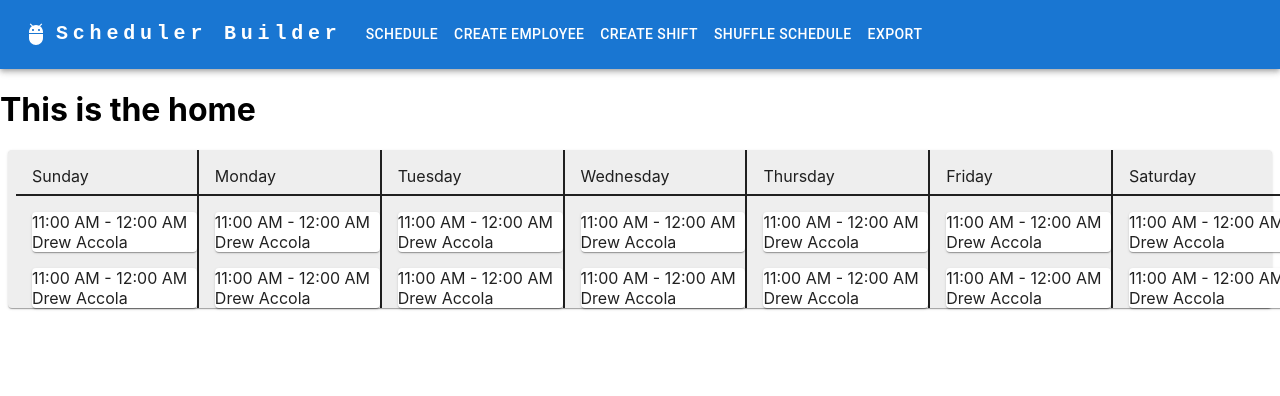
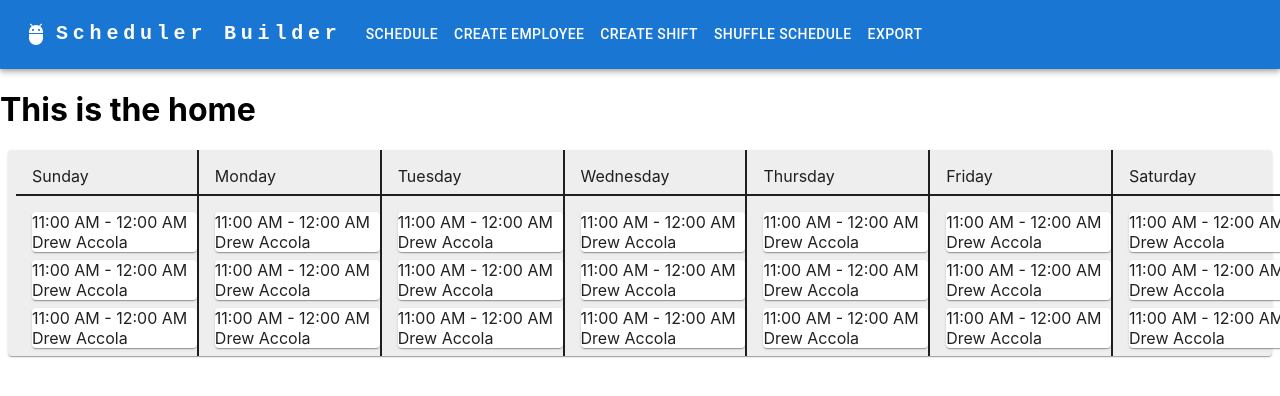
Before and after one commit to Stout-2022-Capstone-Scheduler-Team/SchedulerApp, a Next.js app: page / in a window 1280 px wide. Shown: the top 396 px of the page. Built offline with nearby package versions, Linux system fonts and the light colour scheme.

Commit message:
added daily shifts compenent

```diff
--- a/components/Calendar/Calendar.tsx
+++ b/components/Calendar/Calendar.tsx
@@ -1,5 +1,13 @@
 import { Paper, Grid, Container, Button, Tabs, Tab, Card, Box, AppBar } from '@mui/material'
 import Shift from './Shift';
+import DailyShifts from './DailyShifts';
+
+
+const arr = ['shift1', 'shift2', 'shift3']
+
+const shifts = arr.map(
+  (shift) => (<Shift />)
+)
 
 const Calender = () => {
   return (
@@ -27,47 +35,28 @@ const Calender = () => {
           Saturday
         </Grid>
         <Grid item xs={1} sx={{ borderRight: 2 }}>
-          <Shift />
+          <DailyShifts />
         </Grid>
         <Grid item xs={1} sx={{ borderRight: 2 }}>
-        <Shift />
+          <DailyShifts />
         </Grid>
         <Grid item xs={1} sx={{ borderRight: 2 }}>
-        <Shift />
+          <DailyShifts />
         </Grid>
         <Grid item xs={1} sx={{ borderRight: 2 }}>
-          <Shift />
+          <DailyShifts />
         </Grid>
         <Grid item xs={1} sx={{ borderRight: 2 }}>
-        <Shift />
+          <DailyShifts />
         </Grid>
         <Grid item xs={1} sx={{ borderRight: 2 }}>
-        <Shift />
+          <DailyShifts />
         </Grid>
         <Grid item xs={1} sx={{ borderRight: 2 }}>
-        <Shift />
+          <DailyShifts />
         </Grid>
-        <Grid item xs={1} sx={{ borderRight: 2 }}>
-          <Shift />
-        </Grid>
-        <Grid item xs={1} sx={{ borderRight: 2 }}>
-        <Shift />
-        </Grid>
-        <Grid item xs={1} sx={{ borderRight: 2 }}>
-        <Shift />
-        </Grid>
-        <Grid item xs={1} sx={{ borderRight: 2 }}>
-          <Shift />
-        </Grid>
-        <Grid item xs={1} sx={{ borderRight: 2 }}>
-        <Shift />
-        </Grid>
-        <Grid item xs={1} sx={{ borderRight: 2 }}>
-        <Shift />
-        </Grid>
-        <Grid item xs={1} sx={{ borderRight: 2 }}>
-        <Shift />
-        </Grid>
+
+
       </Grid>
     </Paper>
   )
--- /dev/null
+++ b/components/Calendar/DailyShifts.tsx
@@ -0,0 +1,23 @@
+import { Paper, Grid, Container, Button, Tabs, Tab, Card, Box, AppBar } from '@mui/material'
+
+//takes in day, and information about shifts
+import Shift from './Shift';
+
+//delete later
+const arr = ['shift1', 'shift2', 'shift3']
+
+const shifts = arr.map(
+	//add props
+  (shift) => (<Shift />)
+)
+
+const DailyShifts = () => {
+  return (
+		<Grid container spacing={2} columns={1}  >
+			<Grid item xs={1} >
+          {shifts}
+      </Grid>
+		</ Grid>
+  )
+}
+export default DailyShifts;
--- a/components/Calendar/Shift.tsx
+++ b/components/Calendar/Shift.tsx
@@ -1,8 +1,9 @@
 import { Paper, Grid, Container, Button, Tabs, Tab, Card, Box, AppBar } from '@mui/material'
 
+//eventually will take in start time, end time, and assignee
 const Shift = () => {
   return (
-    <Paper >
+    <Paper sx={{mb:1}}>
       <Grid container columns={1}>
         <Grid item xs={1} >
           11:00 AM - 12:00 AM
```
